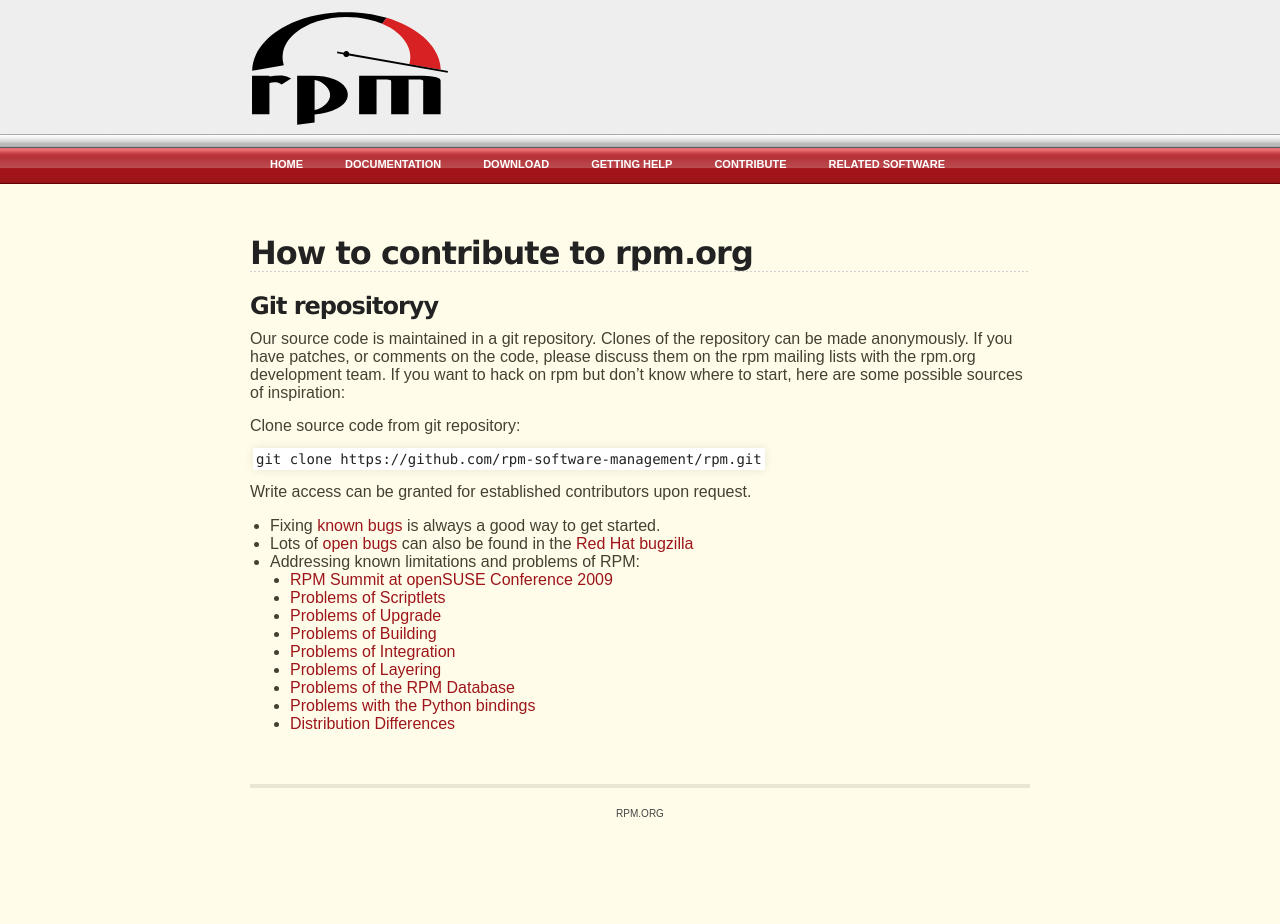
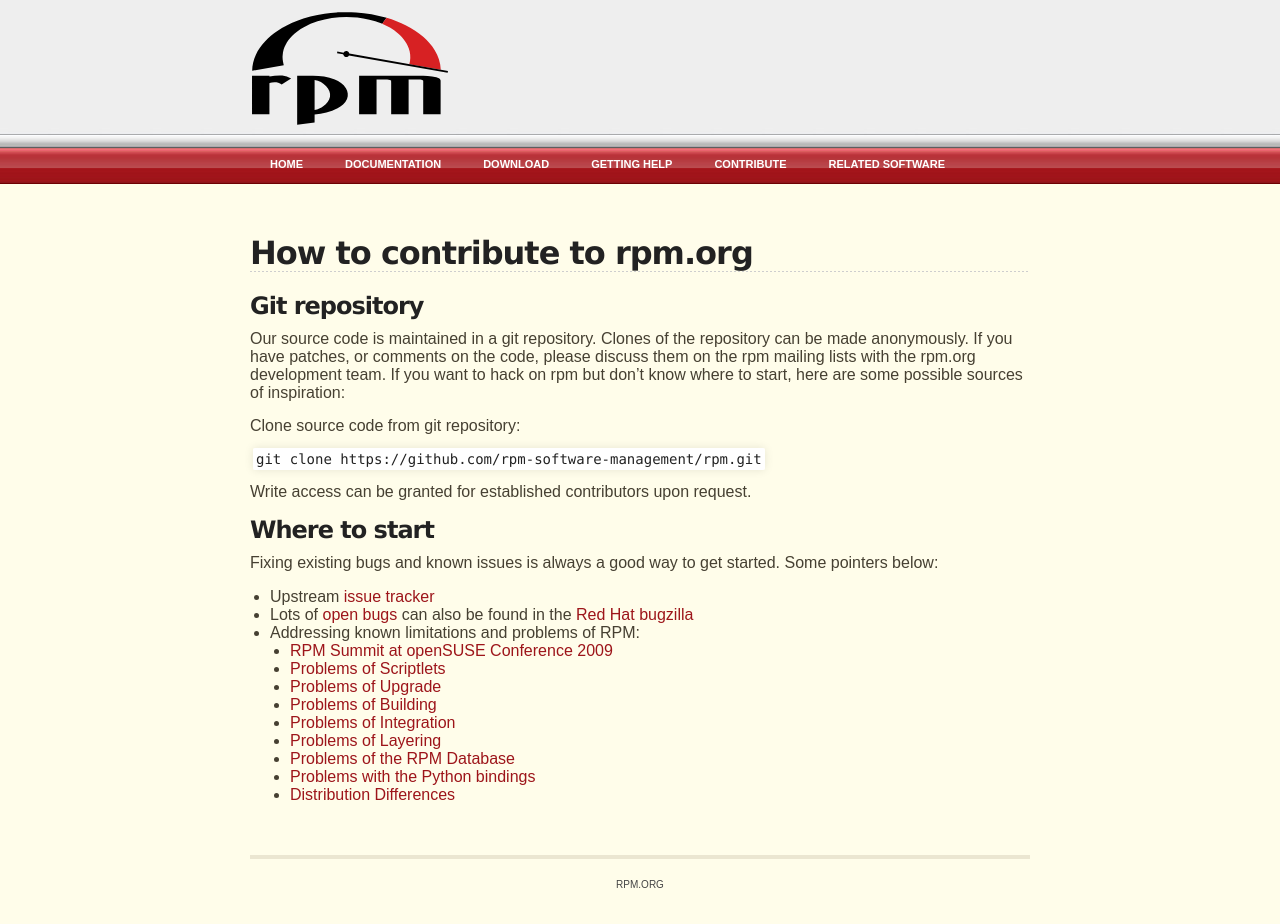
Before and after one commit to rpm-software-management/rpm-web, a Jekyll site: the page built from contribute.md, in a window 1280 px wide. Built offline with Jekyll 4.4.1, drawn with Linux system fonts in a browser that asks for light colours; before the commit the page ends 900 px from its top, so only the background shows below that.

Commit message:
Touch up contribution "getting started" section a bit
Point to new upstream issue tracker, reword etc

```diff
--- a/contribute.md
+++ b/contribute.md
@@ -4,7 +4,7 @@ title: Contribute
 ---
 ## How to contribute to rpm.org
 
-### Git repositoryy
+### Git repository
 
 Our source code is maintained in a git repository. Clones of the repository can be made anonymously. If you have patches, or comments on the code, please discuss them on the rpm mailing lists with the rpm.org development team. If you want to hack on rpm but don't know where to start, here are some possible sources of inspiration:
 
@@ -14,7 +14,11 @@ Clone source code from git repository:
 
 Write access can be granted for established contributors upon request.
 
-* Fixing [known bugs](http://rpm.org/report/1) is always a good way to get started.
+### Where to start
+
+Fixing existing bugs and known issues is always a good way to get started.
+Some pointers below:
+* Upstream [issue tracker](https://github.com/rpm-software-management/rpm/issues)
 * Lots of [open bugs](https://bugzilla.redhat.com/buglist.cgi?bug_status=NEW&bug_status=ASSIGNED&component=rpm&query_format=advanced) can also be found in the [Red Hat bugzilla](https://bugzilla.redhat.com/)
 * Addressing known limitations and problems of RPM:
   * [RPM Summit at openSUSE Conference 2009](problems/summit2009.html)
```
